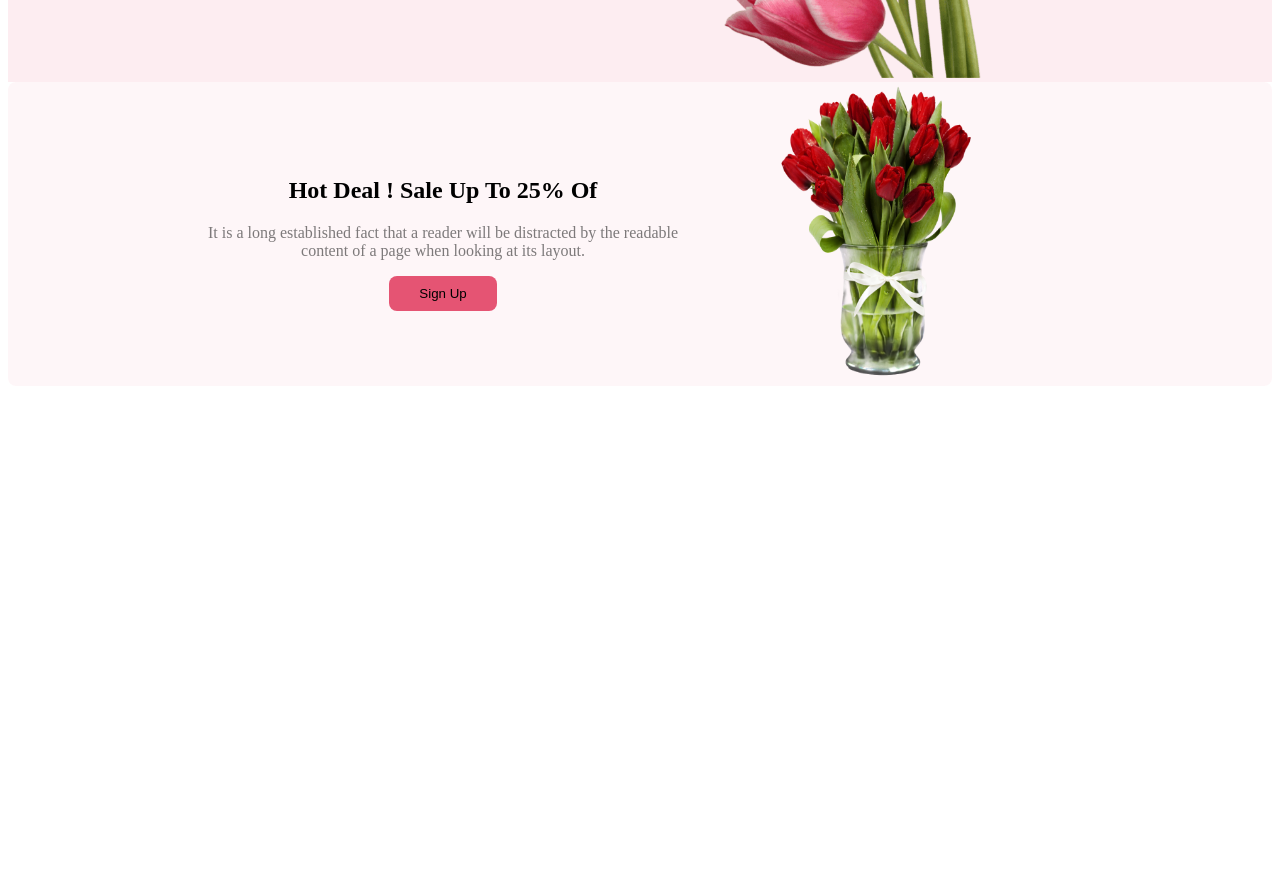
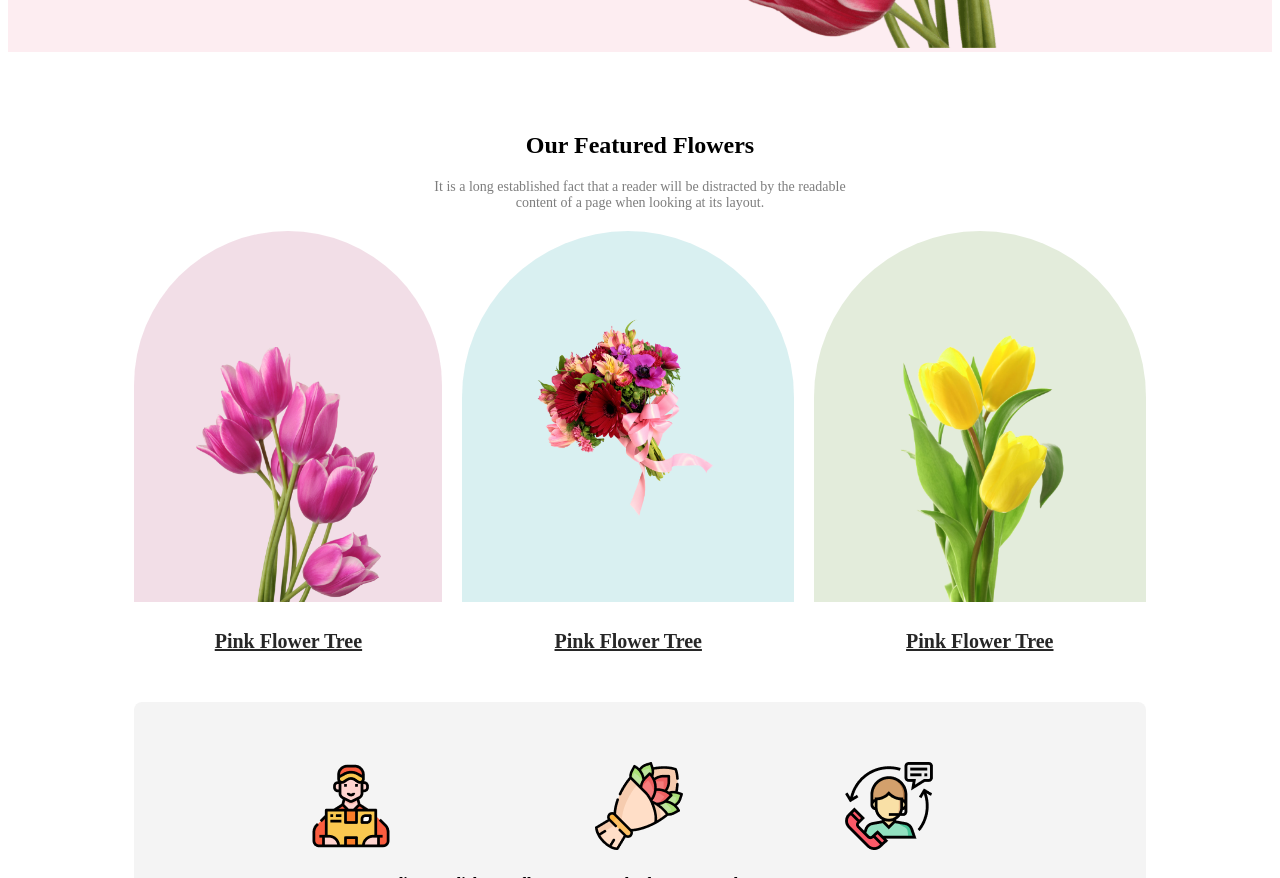
Before and after one commit to marufahossain/flower-shop-assignment, a plain HTML site: page index.html in a window 1280 px wide. Shown: the part 520-1398 px from the top of the page. Before the commit the page ends 914 px from the top, so only its background shows below. Drawn offline with Linux system fonts and the light colour scheme.

```diff
--- a/index.html
+++ b/index.html
@@ -6,8 +6,10 @@
     <title>Flower-Shop-Assignment</title>
     <link rel="stylesheet" href="style.css">
 </head>
-
+<body>
 <section class="banner">
+    <div class="container">
+        <div class="banner-flex">
     <div class="banner-content">
         <h1 class="banner-title">Let's make <br>
             beautiful flowers a <br>
@@ -17,6 +19,53 @@
     </div>
     <div class="img-wrapper">
     <img class="img" src="./Flower Asset/pngwing 10.png" alt="">
+</div>
+</div>
+</div>
+</section>
+<section class="flower-section">
+    <div class="container">
+        <div class="flowers">
+            <h1>Our Featured Flowers</h1>
+            <p class="flowers-desc">It is a long established fact that a reader will be distracted by the readable content of a page when looking at its layout.</p>
+        </div>
+        <div class="pink-flower">
+            <div clas="fl-img-wrapper">
+            <div class="fl-1" ><img class="img-fl" src="./Flower Asset/pngwing 6.png" alt="">
+
+            </div>
+            <p class="pink-flower-text">Pink Flower Tree</p>
+        </div>
+        <div class="fl-img-wrapper">
+            <div class="fl-2"><img class="img-fl" src="./Flower Asset/pngwing 5.png" alt=""></div>
+            <p class="pink-flower-text">Pink Flower Tree</p>
+        </div>
+         <div class="fl-img-wrapper">
+            <div class="fl-3"><img class="img-fl" src="./Flower Asset/pngwing 7.png" alt=""></div>
+            <p class="pink-flower-text">Pink Flower Tree</p>
+            </div>
+        </div>
+    </div>
+
+
+</section>
+<section class="flower-asset-section">
+    <div class="container">
+        <div class="flower-asset">
+            <div>
+    <img src="./Flower Asset/Group 57.png" alt="">
+    <h4 class="asset-desc">Same Day Delivery. Click & Collect.</h3>
+    </div>
+
+    <div>
+        <img src="./Flower Asset/Group 58.png" alt="">
+        <h4 class="asset-desc">Fresh Flowers. Local Growers.</h4>
+    </div>
+    <div>
+        <img src="./Flower Asset/Group 59.png" alt="">
+        <h4 class="asset-desc">24/7 Free Support.</h4>
+    </div>
+</div>
 </div>
 </section>
 <section class="hot-deal">
@@ -31,9 +80,39 @@
         img-2" src="./Flower Asset/pngwing 8.png" alt="">
     </div>
 </section>
-<body>
+
+<section>
+    <div class="container">
+        <div class="insta">
+            <h1>Instagram</h1>
+            <p>It is a long established fact that a reader will be distracted by the readable
+                content of a page when looking at its layout.</p>
+        </div>
+        <div class="flower-png">
+            <img class="img-png" src="./Flower Asset/Flower 01.png" alt="">
+            <img class="img-png" src="./Flower Asset/Rectangle 4.png" alt="">
+            <img class="img-png" src="./Flower Asset/Rectangle 5.png" alt="">
+            <img class="img-png" src="./Flower Asset/Rectangle 6.png" alt="">
+        </div>
+    </div>
+</section>
+<section class="deal-section">
+    <div class="container">
+        <div class="deals">
+            <h1>Get The Latest Deals</h1>
+            <p>$30 coupon for first shopping</p>
+            <input type="text" placeholder="Enter your email here">
+            <button class="btn">subscribe</button>
+        </div>
+    </div>
+    </nav>
+</section>
+
+
     <header></header>
     <main></main>
-    <footer></footer>
+    <footer>
+        <section></section>
+    </footer>
 </body>
 </html>
--- a/style.css
+++ b/style.css
@@ -1,9 +1,19 @@
+.container{
+    max-width: 80%;
+    margin: auto;
+
+}
+
 .banner{
-    padding: 30px 30px 0px 150px;
+    background-color: rgba(229, 84, 115, 0.10);
+
+}
+.banner-flex{
     display: flex;
     align-items: center;
     justify-content: space-between;
-    background-color: rgba(229, 84, 115, 0.10);
+    gap: 100px;
+
 
 }
 .img{
@@ -26,7 +36,7 @@ margin-bottom: 0;
         color: rgba(39, 39, 39, 0.60);
         font-size: 14px;
         line-height:22px;
-        max-width: 80%;
+        max-width: 91%;
 
     }
 .img-wrapper{
@@ -54,10 +64,120 @@ align-items: center;
         width: 200px;
        height: 300px;
 
-
     }
     .banner-desc-center{
         color: rgba(39, 39, 39, 0.60);
-text-align: center;
+       text-align: center;
 
     }
+  .flower-section {
+    padding-top:60px;
+    padding-bottom: 40px;
+  }
+    .flowers{
+        text-align: center;
+        color: black;
+    }
+    .flowers-desc{
+        color: rgba(39, 39, 39, 0.60);
+        font-size: 14px;
+        max-width: 42%;
+        margin: 20px auto 20px auto;
+    }
+    .pink-flower{
+        display: flex;
+        align-items: center;
+        gap: 20px;
+        align-items: stretch;
+
+    }
+    .fl-img-wrapper {
+        width: 33%;
+    }
+    .fl-1 {
+        border-radius: 300px 300px 0px 0px;
+        background: #A7216226;
+        display: flex;
+        align-items: end;
+        justify-content: center;
+        height:100%;
+
+
+
+    }
+    .img-fl {
+        width: 60%;
+
+    }
+
+    .fl-2 {
+        border-radius: 300px 300px 0px 0px;
+        background: #0597A026;
+        display: flex;
+        align-items: center;
+        justify-content: center;
+        height:100%;
+
+    }
+
+    .fl-3 {
+        border-radius: 300px 300px 0px 0px;
+        background: #477D1126;
+        display: flex;
+        align-items: end;
+        justify-content: center;
+        height:100%;
+    }
+    .pink-flower-text {
+        color: #272727;
+        text-align: center;
+        font-size: 20px;
+        font-weight: 700;
+        line-height: 28px;
+        text-decoration-line: underline;
+        margin-top: 25px;
+    }
+
+    .flower-asset-section{
+        padding-top: 60px;
+        padding-bottom: 60px;
+    }
+    .flower-asset{
+        display: flex;
+        gap: 40px;
+        border-radius: 8px;
+        background: rgba(39, 39, 39, 0.05);
+        padding-top:60px;
+        padding-bottom: 40px;
+        justify-content: center;
+
+    }
+    .asset-desc{
+        align-items: center;
+    }
+    .insta{
+
+        text-align: center;
+
+
+    }
+    .flower-png{
+        display: flex;
+        gap: 10px;
+
+    }
+    .img-png{
+        width: 300px;
+        height: 200px;
+    }
+
+    .deal-section {
+        padding-top: 60px;
+        padding-bottom: 60px;
+    }
+    .deals{
+    text-align: center;
+    background-image: url('./Flower\ Asset/Rectangle 9.png');
+    padding-top: 100px;
+    padding-bottom: 100px;
+    }
```
